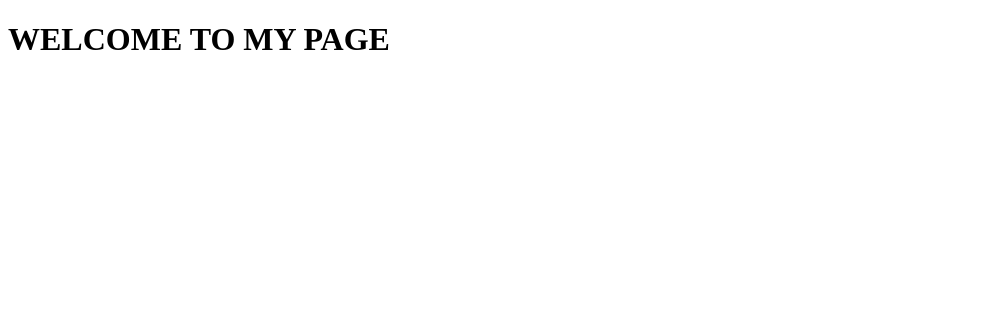
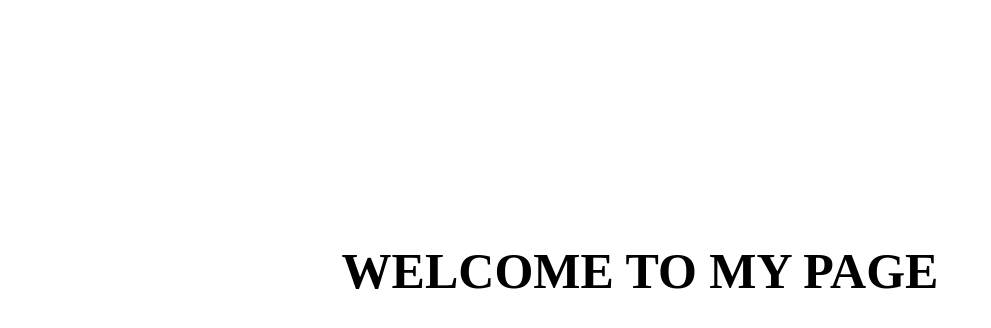
Before and after one commit to Lobbyman-T/tuando.elt, a plain HTML site: page index.html in a window 1280 px wide. Shown: the whole page, without its empty margins (0-991 px from the left). Drawn offline with Linux system fonts and the light colour scheme.

Commit message:
modify index

```diff
--- a/index.html
+++ b/index.html
@@ -1,8 +1,9 @@
 <!DOCTYPE html>
 <html>
-<body>
+<body style="position:relative">
+<div  style="width:100%; height:100%; text-align:center;padding-top: 200px">
+<h1 style="font-size: 50px;">WELCOME TO MY PAGE</h1>
 
-<h1>WELCOME TO MY PAGE</h1>
-<p></p>
+</div>
 </body>
 </html>
```
